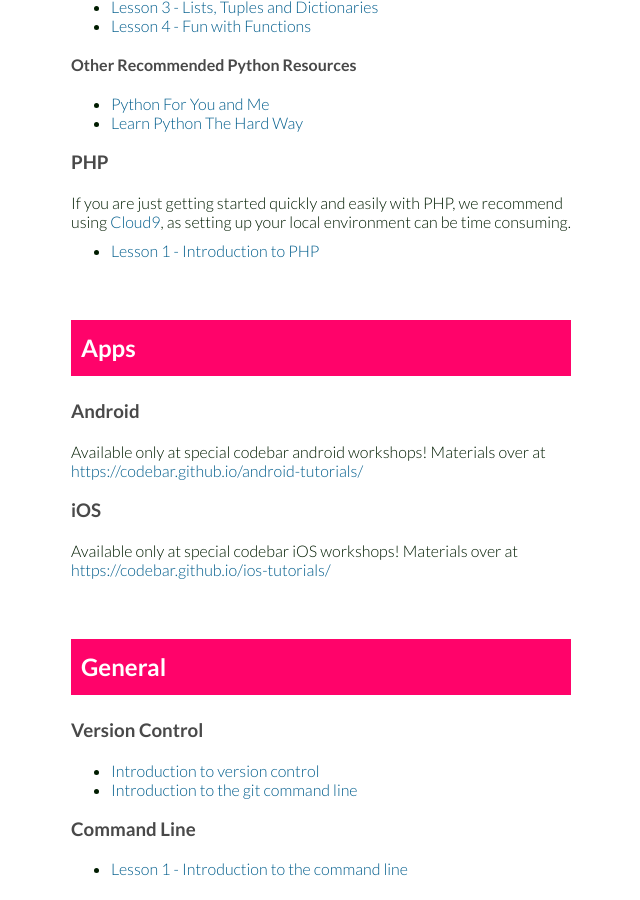
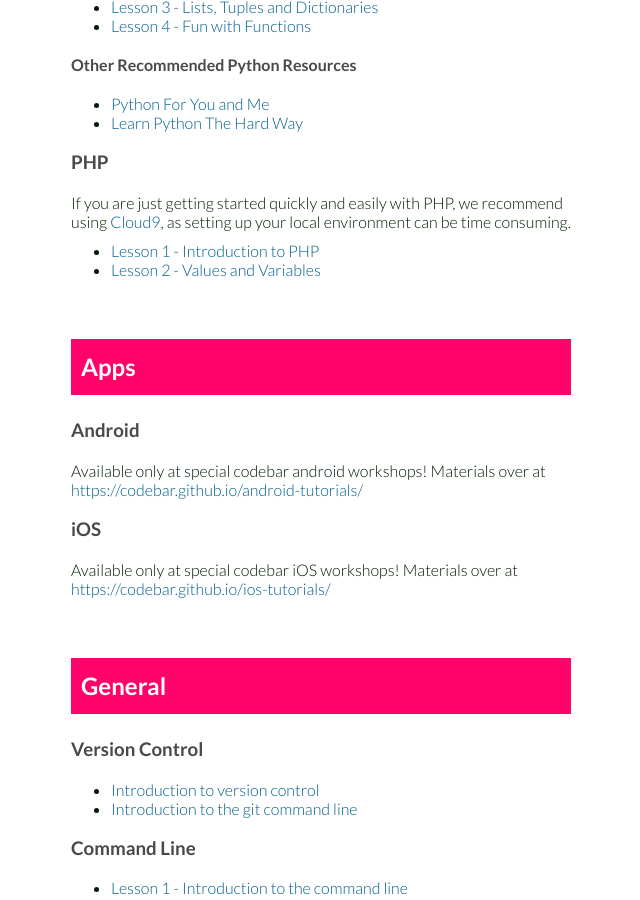
Before and after one commit to codebar/tutorials, a Jekyll site: the page index.html, which Jekyll copies as it is, in a window 1280 px wide and 900 px high, scrolled down 1157 px. Shown: the whole window, without its empty margins (499-1139 px from the left). Built offline with Jekyll 4.4.1, drawn with Linux system fonts in a browser that asks for light colours.

Commit message:
add second PHP tutorial back

```diff
--- a/index.html
+++ b/index.html
@@ -94,6 +94,7 @@
 
         <ul>
           <li><a href="php/lesson1/tutorial.html">Lesson 1 - Introduction to PHP</a></li>
+          <li><a href="php/lesson2/tutorial.html">Lesson 2 - Values and Variables</a></li>
         </ul>
 
         <h2 class="language-heading">Apps</h2>
```
